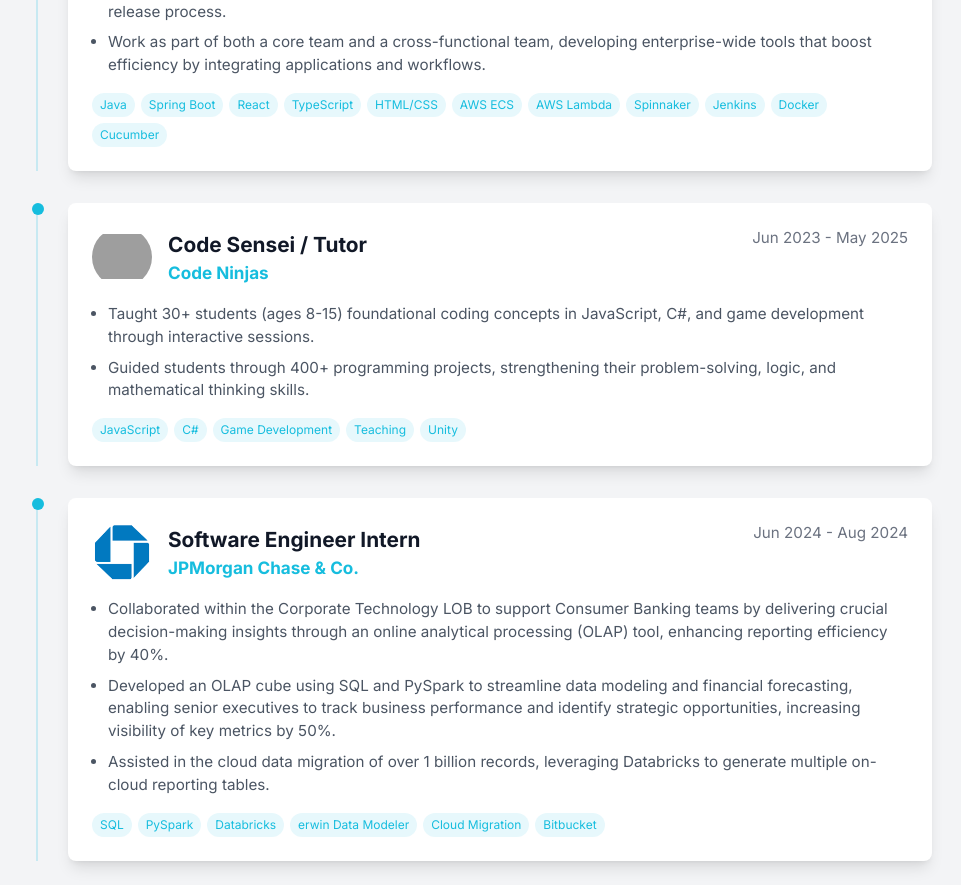
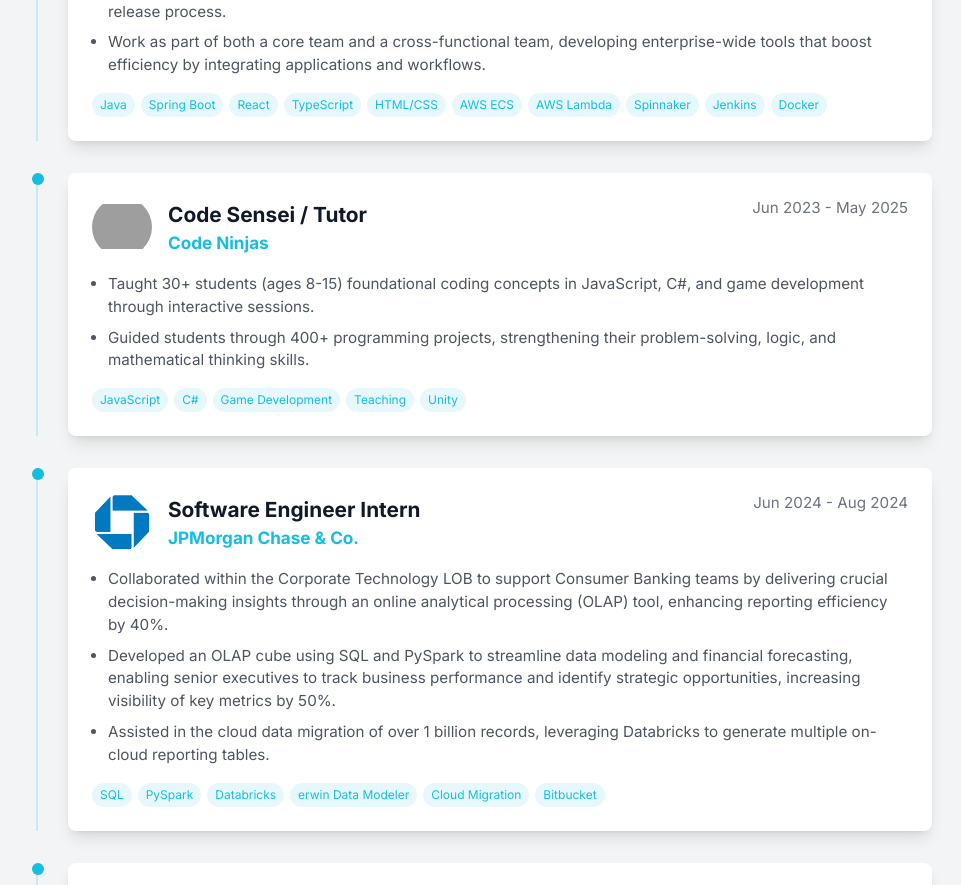
Before and after one commit to aparnaroy/personal-website, a Next.js app: page / in a window 1280 px wide. Shown: the part 3429-4314 px from the top of the page, without its empty margins (156-1117 px from the left). Built offline with nearby package versions, Linux system fonts and the light colour scheme; no server answers; grey boxes are pictures that could not be loaded.

Commit message:
reduce skills

```diff
--- a/components/Experiences.tsx
+++ b/components/Experiences.tsx
@@ -15,7 +15,7 @@
       'Improve platform reliability by integrating automated multi-level testing and continuous validation into the release process.',
       'Work as part of both a core team and a cross-functional team, developing enterprise-wide tools that boost efficiency by integrating applications and workflows.'
     ],
-    skills: ['Java', 'Spring Boot', 'React', 'TypeScript', 'HTML/CSS', 'AWS ECS', 'AWS Lambda', 'Spinnaker', 'Jenkins', 'Docker', 'Cucumber'],
+    skills: ['Java', 'Spring Boot', 'React', 'TypeScript', 'HTML/CSS', 'AWS ECS', 'AWS Lambda', 'Spinnaker', 'Jenkins', 'Docker'],
     logoUrl: '/images/chase.png',
   },
   {
```
